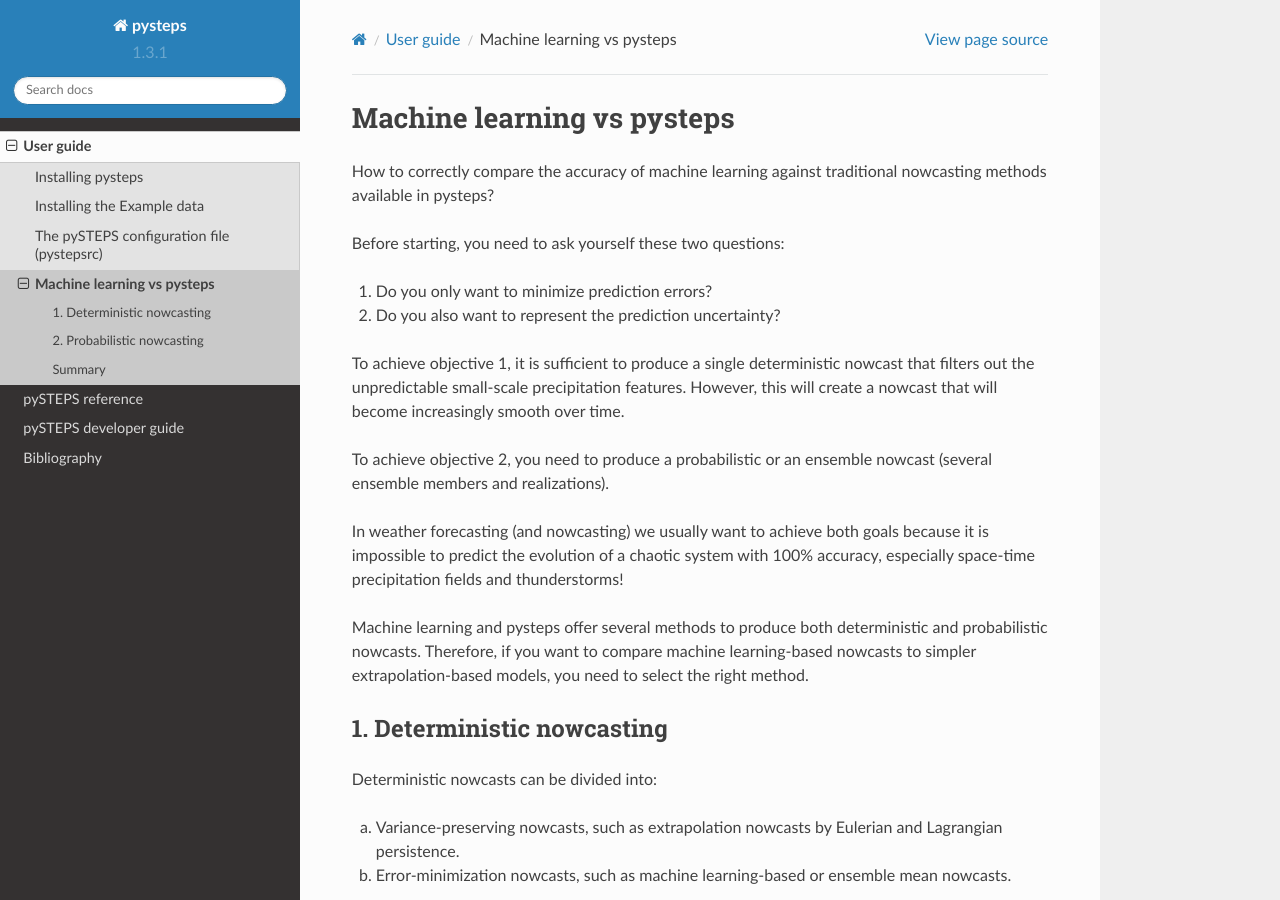
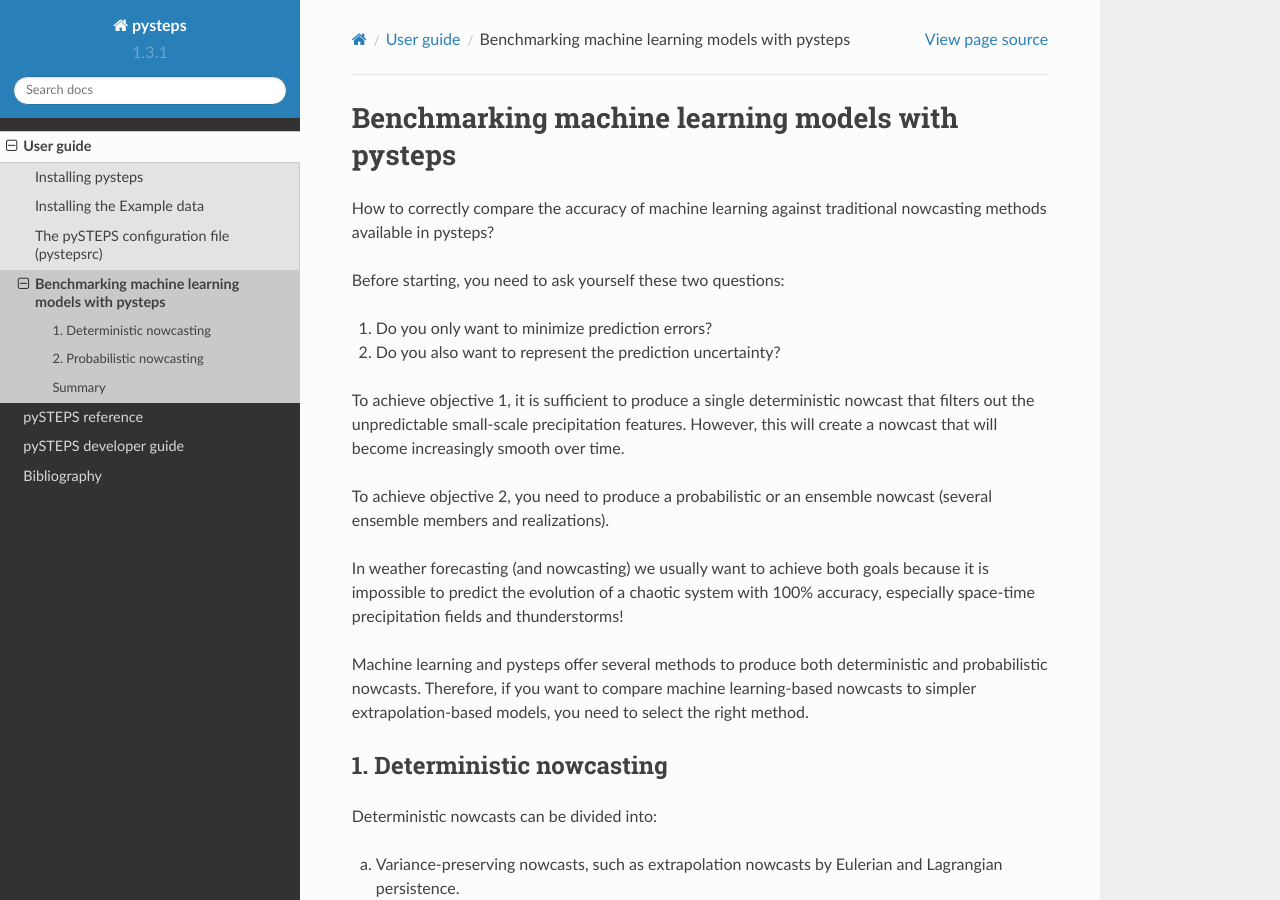
Before and after one commit to pySTEPS/pysteps, a Sphinx documentation site: the page built from doc/source/user_guide/machine_learning_pysteps.rst, in a window 1280 px wide and 900 px high. Built offline with Sphinx 7.4.7 and the Read the Docs theme 2.0.0, drawn with Linux system fonts in a browser that asks for light colours; pages that are not in the unit, such as notebooks, are missing from menus; cross-references to code outside the pages are shown as plain code.

Commit message:
update title

```diff
--- a/doc/source/user_guide/machine_learning_pysteps.rst
+++ b/doc/source/user_guide/machine_learning_pysteps.rst
@@ -1,7 +1,7 @@
 .. _machine_learning_pysteps:
 
-Machine learning vs pysteps
-===========================
+Benchmarking machine learning models with pysteps
+=================================================
 How to correctly compare the accuracy of machine learning against traditional nowcasting methods available in pysteps?
 
 Before starting, you need to ask yourself these two questions:
```
